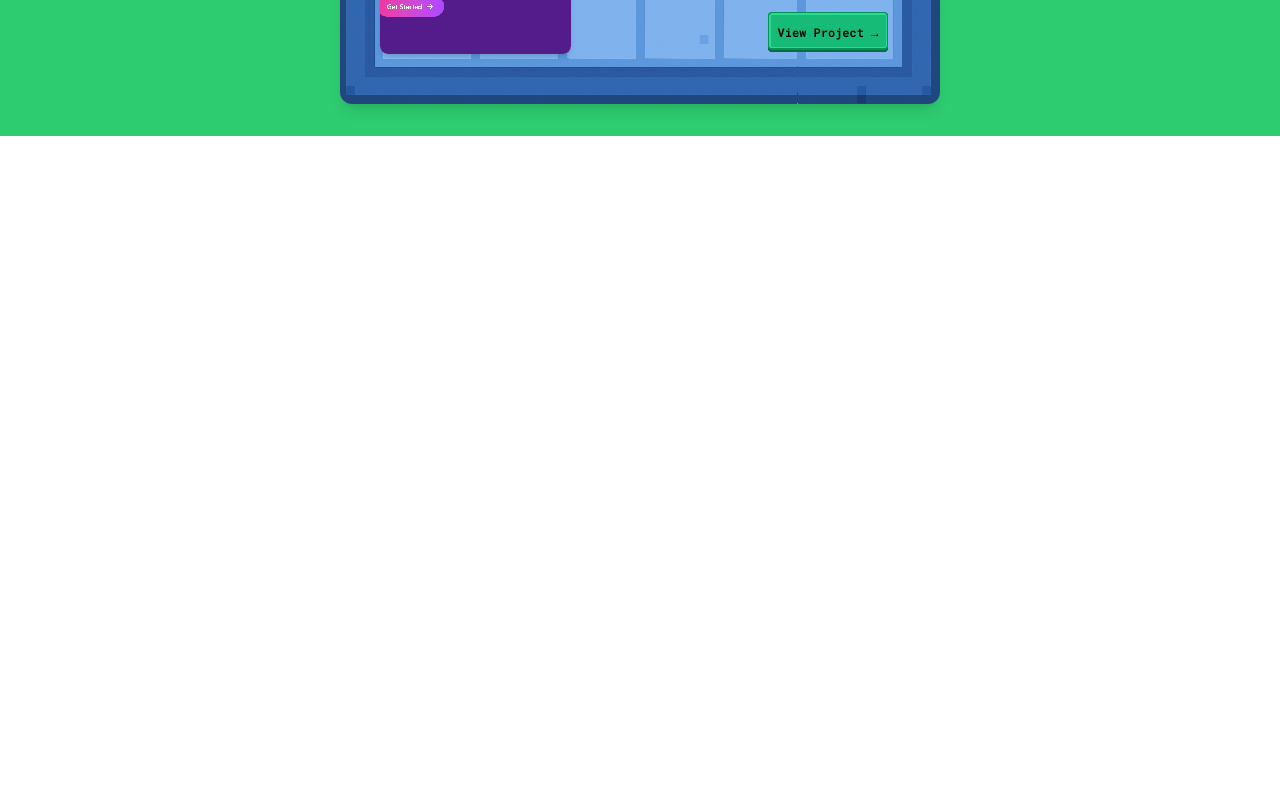
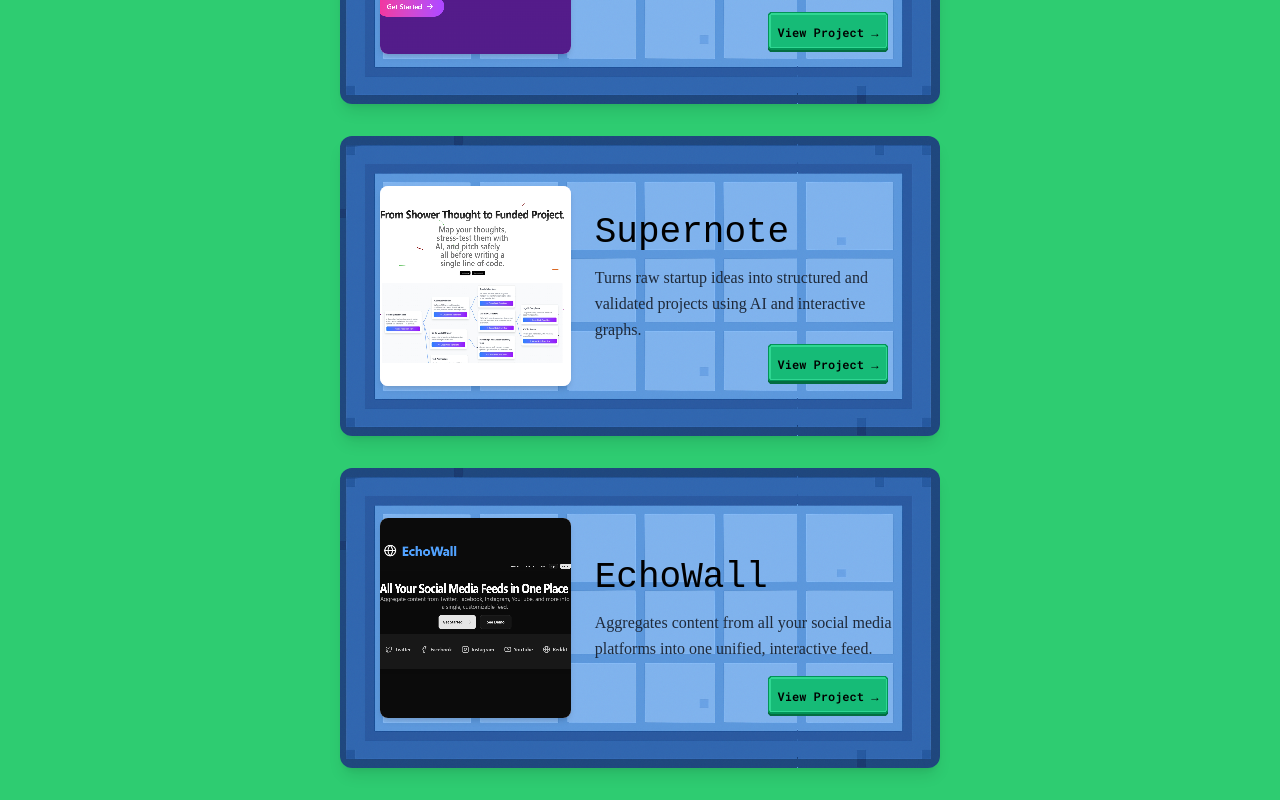
Before and after one commit to letsbecool9792/portfolio, a React (Vite) app: page /projects in a window 1280 px wide. Shown: the part 1064-1864 px from the top of the page. Before the commit the page ends 1200 px from the top, so only its background shows below. Built offline with nearby package versions, Linux system fonts and the light colour scheme; a web font is replaced by a local one.

Commit message:
projects

```diff
--- a/public/projects.json
+++ b/public/projects.json
@@ -16,5 +16,17 @@
         "desc": "Your personalized anime discovery and tracking web app.",
         "img": "/assets/projects/nextweeb.png",
         "link": "https://github.com/letsbecool9792/next-weeb"
+    },
+    {
+        "title": "Supernote",
+        "desc": "Turns raw startup ideas into structured and validated projects using AI and interactive graphs.",
+        "img": "/assets/projects/supernote.png",
+        "link": "https://github.com/arkoroy05/supernote"
+    },
+    {
+        "title": "EchoWall",
+        "desc": "Aggregates content from all your social media platforms into one unified, interactive feed.",
+        "img": "/assets/projects/echowall.png",
+        "link": "https://github.com/sudo-bang/echo-wall"
     }
 ]
--- a/src/pages/Artifacts.tsx
+++ b/src/pages/Artifacts.tsx
@@ -1,7 +1,7 @@
 import { Twitter, Github, Linkedin, Instagram, Twitch, Youtube } from "lucide-react";
 import ReturnHomeButton from "../components/ReturnHomeButton";
 import ExternalLink from "../components/ExternalLink";
-import { motion, AnimatePresence } from "framer-motion";
+import { motion } from "framer-motion";
 
 const socialLinks = [
   { href: "https://github.com/letsbecool9792", icon: <Github className="w-6 h-6 md:w-8 md:h-8" /> },
```
Also changed, not shown: public/assets/projects/echowall.png (added), public/assets/projects/supernote.png (added).
